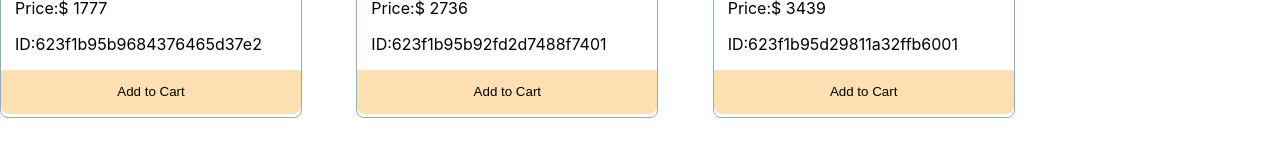
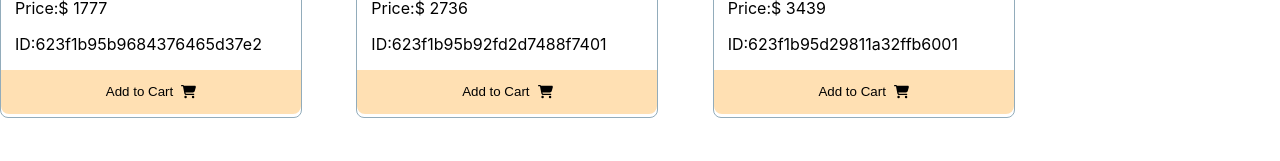
Before and after one commit to mstuhin/-lucky-one-wabsite, a React (Create React App) app: page / in a window 1280 px wide. Shown: the part 441-602 px from the top of the page. Built offline with nearby package versions, Linux system fonts and the light colour scheme.

Commit message:
carticonadd

```diff
--- a/package.json
+++ b/package.json
@@ -3,6 +3,9 @@
   "version": "0.1.0",
   "private": true,
   "dependencies": {
+    "@fortawesome/fontawesome-svg-core": "^6.1.1",
+    "@fortawesome/free-solid-svg-icons": "^6.1.1",
+    "@fortawesome/react-fontawesome": "^0.1.18",
     "@testing-library/jest-dom": "^5.16.3",
     "@testing-library/react": "^12.1.4",
     "@testing-library/user-event": "^13.5.0",
--- a/src/components/Product/Product.css
+++ b/src/components/Product/Product.css
@@ -22,6 +22,14 @@
     background-color: #FFE0B3;
     border: none;
     border-radius: 0px 0px 8px 8px;
+    display: flex;
+    align-items: center;
+    justify-content: center;
+
+}
+
+.btn-cart .btn-text{
+    margin-right: 8px;
 }
 
 .btn-cart:hover{
--- a/src/components/Product/Product.js
+++ b/src/components/Product/Product.js
@@ -1,4 +1,6 @@
 import React from 'react';
+import { FontAwesomeIcon } from '@fortawesome/react-fontawesome';
+import { faShoppingCart } from '@fortawesome/free-solid-svg-icons';
 
 import './Product.css'
 
@@ -7,6 +9,7 @@
     const { product, handleClick } = props;
 
     const { name, picture, price, id } = product;
+
 
     return (
         <div className='product'>
@@ -17,8 +20,9 @@
                 <p>ID:{id}</p>
             </div>
 
-            <button onClick={() => handleClick(product)} className='btn-cart'>
-                <p>Add to Cart</p>
+            <button onClick={() => handleClick(name.product)} className='btn-cart'>
+                <p className='btn-text'>Add to Cart</p>
+                <FontAwesomeIcon icon={faShoppingCart}></FontAwesomeIcon>
 
             </button>
 
--- a/src/components/Shop/Shop.js
+++ b/src/components/Shop/Shop.js
@@ -38,10 +38,9 @@
             <div className="cart-container">
                 <h3>Order Summary</h3>
                 <p>Selected Items: {cart.length}</p>
-
             </div>
         </div>
     );
 };
 
-export default Shop;
+export default Shop
```
Also changed, not shown: 1 other file (tests, documents, lock files or other folders).
